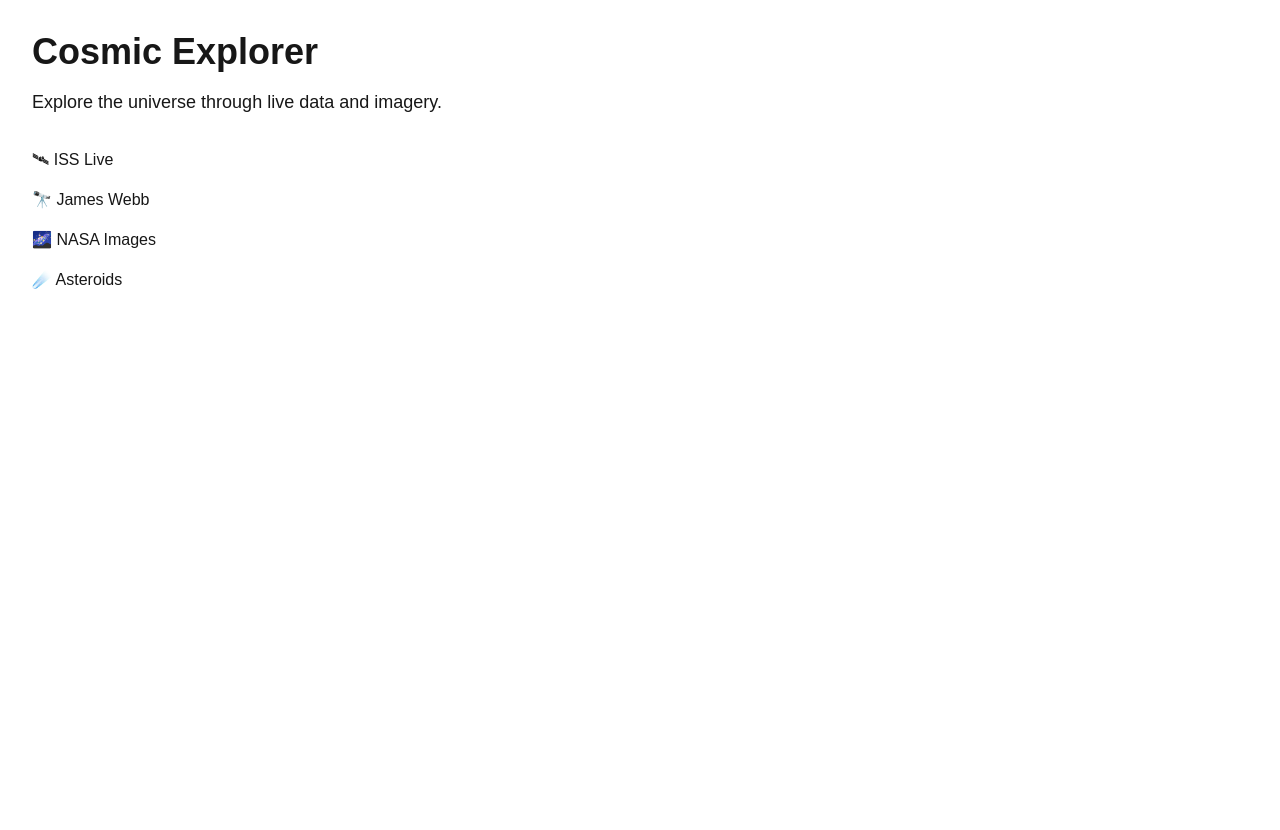
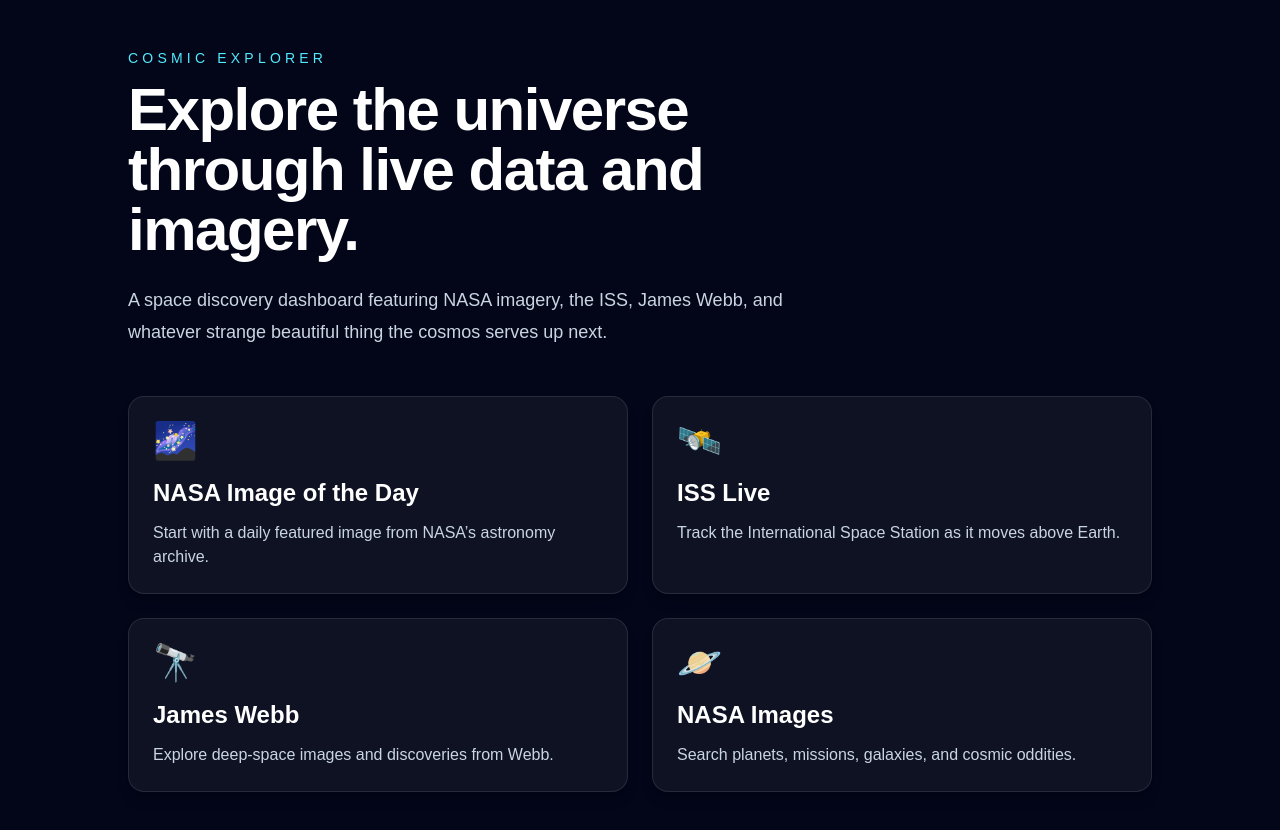
Before and after one commit to Wir3s/cosmic-explorer, a Next.js app: page / in a window 1280 px wide. Shown: the top 830 px of the page. Before the commit the page ends 800 px from the top, so only its background shows below. Built offline with nearby package versions, Linux system fonts and the light colour scheme.

Commit message:
Create Cosmic Explorer landing page

```diff
--- a/app/page.tsx
+++ b/app/page.tsx
@@ -1,23 +1,56 @@
-import Image from "next/image";
+const features = [
+  {
+    emoji: "🌌",
+    title: "NASA Image of the Day",
+    description: "Start with a daily featured image from NASA’s astronomy archive.",
+  },
+  {
+    emoji: "🛰️",
+    title: "ISS Live",
+    description: "Track the International Space Station as it moves above Earth.",
+  },
+  {
+    emoji: "🔭",
+    title: "James Webb",
+    description: "Explore deep-space images and discoveries from Webb.",
+  },
+  {
+    emoji: "🪐",
+    title: "NASA Images",
+    description: "Search planets, missions, galaxies, and cosmic oddities.",
+  },
+];
 
 export default function Home() {
   return (
+    <main className="min-h-screen bg-slate-950 px-6 py-12 text-white">
+      <section className="mx-auto max-w-5xl">
+        <p className="mb-3 text-sm uppercase tracking-[0.3em] text-cyan-300">
+          Cosmic Explorer
+        </p>
 
-         <main className="min-h-screen p-8">
-      <h1 className="text-4xl font-bold mb-4">
-        Cosmic Explorer
-      </h1>
+        <h1 className="max-w-3xl text-5xl font-bold tracking-tight sm:text-6xl">
+          Explore the universe through live data and imagery.
+        </h1>
 
-      <p className="mb-8 text-lg">
-        Explore the universe through live data and imagery.
-      </p>
+        <p className="mt-6 max-w-2xl text-lg leading-8 text-slate-300">
+          A space discovery dashboard featuring NASA imagery, the ISS, James
+          Webb, and whatever strange beautiful thing the cosmos serves up next.
+        </p>
 
-      <div className="space-y-4">
-        <div>🛰 ISS Live</div>
-        <div>🔭 James Webb</div>
-        <div>🌌 NASA Images</div>
-        <div>☄️ Asteroids</div>
-      </div>
+        <div className="mt-12 grid gap-6 sm:grid-cols-2">
+          {features.map((feature) => (
+            <article
+              key={feature.title}
+              className="rounded-2xl border border-white/10 bg-white/5 p-6 shadow-lg"
+            >
+              <div className="text-4xl">{feature.emoji}</div>
+              <h2 className="mt-4 text-2xl font-semibold">{feature.title}</h2>
+              <p className="mt-3 text-slate-300">{feature.description}</p>
+            </article>
+          ))}
+        </div>
+      </section>
     </main>
   );
 }
```
